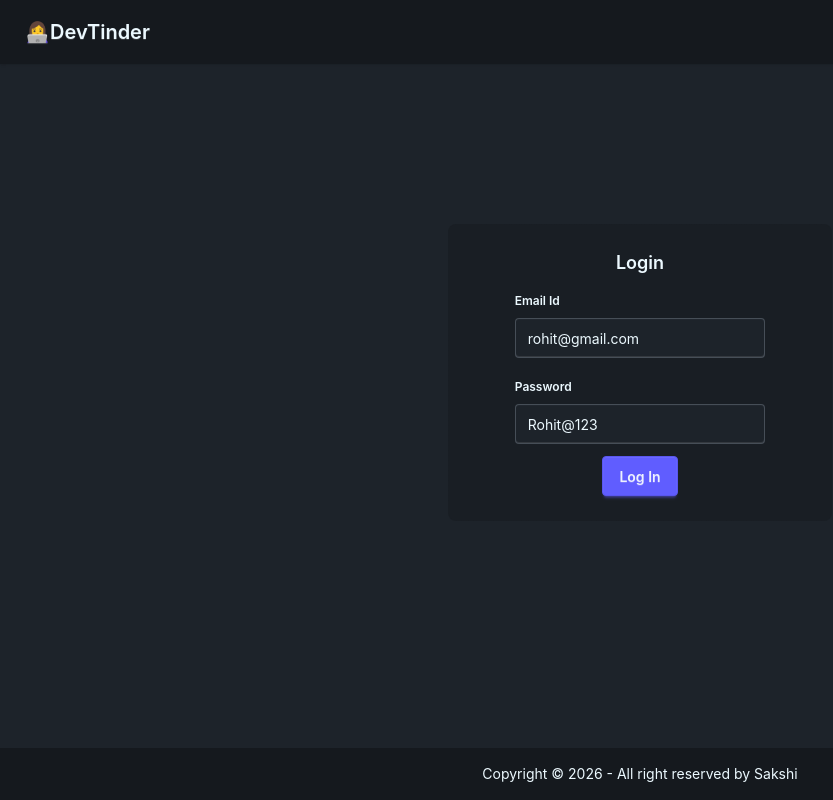
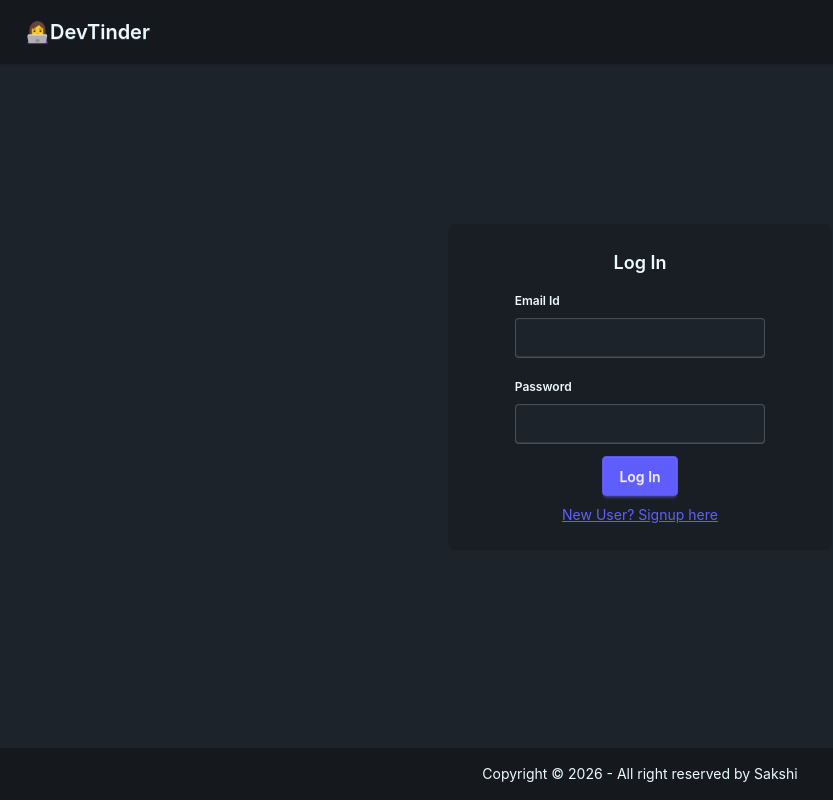
Before and after one commit to Sakshi1127/devTinderFrontend, a React (Vite) app: page /login in a window 1280 px wide. Shown: the whole page, without its empty margins (0-833 px from the left). Built offline with nearby package versions, Linux system fonts and the light colour scheme; no server answers.

Commit message:
Complete th ui side.

```diff
--- a/src/components/Body.jsx
+++ b/src/components/Body.jsx
@@ -18,7 +18,7 @@ const Body = () => {
     if(user) return; // If user data is already present in the store, no need to fetch again
     try{
        const res = await axios.get(BASE_URL + "/profile/view",{withCredentials:true})
-       dispatch(addUser(res.data));
+      dispatch(addUser(res.data?.data ?? res.data));
     }catch(error){
       if(error.response && error.response.status === 401){
         // If the error is due to unauthorized access, navigate to login page
--- a/src/components/Feed.jsx
+++ b/src/components/Feed.jsx
@@ -21,6 +21,13 @@ const Feed = () => {
     fetchFeed();
   },[])
 
+  if(!feed) return;
+
+  if(feed.length<=0){
+ return (
+      <div className="text-center text-2xl mt-10">No New User Found</div>
+    );  }
+
   return feed &&(
     <div className='flex justify-center my-10'>
       <UserCard feed={feed[0]}/>
--- a/src/components/Login.jsx
+++ b/src/components/Login.jsx
@@ -6,8 +6,11 @@ import { useNavigate } from "react-router-dom";
 import { BASE_URL } from "../utils/constants";
 
 const Login = () => {
-    const[emailId,setEmailId]=useState("rohit@gmail.com");
-    const[password,setPassword]=useState("Rohit@123");
+    const[firstName,setFirstName]=useState("")
+    const [lastName,setLastName]= useState("")
+    const[emailId,setEmailId]=useState("");
+    const[password,setPassword]=useState("");
+    const [isloginForm,setIsLoginForm]= useState(true)
     const[error, setError]=useState("")
     const dispatch = useDispatch();
     const navigate = useNavigate();
@@ -18,9 +21,25 @@ const Login = () => {
             emailId,
             password
          },{withCredentials:true});
-         dispatch(addUser(res.data));
+         dispatch(addUser(res.data?.data ?? res.data));
          navigate("/")
 
+       }catch(err){
+        setError(err?.response?.data || "Something went wrong");
+        console.log("Error while logging in",err);
+       }
+    }
+
+     const handleSignup = async ()=>{
+       try{
+         const res= await axios.post(BASE_URL + "/signup",{
+            firstName,
+            lastName,
+            emailId,
+            password
+         },{withCredentials:true});
+         dispatch(addUser(res.data?.data ?? res.data));
+         navigate("/profile")
        }catch(err){
         setError(err?.response?.data || "Something went wrong");
         console.log("Error while logging in",err);
@@ -32,7 +51,22 @@ const Login = () => {
       <div className="flex items-center justify-center my-40">
         <div className="card card-dash bg-base-200 w-96 ">
           <div className="card-body flex items-center justify-center">
-            <h2 className="card-title ">Login</h2>
+
+            <h2 className="card-title "> {isloginForm ? "Log In" : "Sign Up"}</h2>
+
+             {!isloginForm &&(
+              <>
+             <fieldset className="fieldset w-3/4">
+              <legend className="fieldset-legend">First Name</legend>
+              <input type="text" className="input" value={firstName} onChange={(e)=>setFirstName(e.target.value)}/>
+            </fieldset>
+
+             <fieldset className="fieldset w-3/4">
+              <legend className="fieldset-legend">Last Name</legend>
+              <input type="text" className="input" value={lastName} onChange={(e)=>setLastName(e.target.value)}/>
+            </fieldset>
+            </>)
+            }
 
             <fieldset className="fieldset w-3/4">
               <legend className="fieldset-legend">Email Id</legend>
@@ -45,8 +79,12 @@ const Login = () => {
             </fieldset>
             {error && <p className="text-red-500">{error}</p>}
             <div className="card-actions justify-end">
-              <button className="btn btn-primary" onClick={handleLogin}>Log In</button>
+              <button className="btn btn-primary" onClick={isloginForm? handleLogin : handleSignup}>{isloginForm ? "Log In" : "Sign Up"}</button>
             </div>
+
+              <p className="mx-2 text-primary underline cursor-pointer" onClick={() => setIsLoginForm((value) => !value)}>{isloginForm ? " New User? Signup here" : " Existing User? Login here"}
+              </p>
+
           </div>
         </div>
       </div>
--- a/src/components/UserCard.jsx
+++ b/src/components/UserCard.jsx
@@ -1,5 +1,22 @@
+import axios from "axios";
+import { BASE_URL } from "../utils/constants";
+import { useDispatch } from "react-redux";
+import {removeUserFromFeed } from '../utils/feedSlice'
+
 const UserCard = ({ feed }) => {
-  const { firstName, lastName, about, age, gender, photoUrl } = feed;
+  const {_id,firstName, lastName, about, age, gender, photoUrl } = feed;
+  const dispatch= useDispatch()
+
+  const handleRequest =async(status, userId)=>{
+    try{
+      const res = await axios.post(BASE_URL + "/request/send/" + status + "/" + userId,{},{
+        withCredentials:true
+      })
+      dispatch(removeUserFromFeed(userId))
+    }catch(err){
+      console.log(err)
+    }
+  }
 
   return (
     <div className="card bg-base-300 w-96 shadow-sm">
@@ -15,8 +32,8 @@ const UserCard = ({ feed }) => {
         )}
         <p>{about}</p>
         <div className="card-actions justify-center mt-4">
-          <button className="btn btn-primary">Ignored</button>
-          <button className="btn btn-secondary">Interested</button>
+          <button className="btn btn-primary" onClick={()=>handleRequest("ignored",_id)}>Ignored</button>
+          <button className="btn btn-secondary" onClick={()=>handleRequest("interested",_id)}>Interested</button>
         </div>
       </div>
     </div>
--- a/src/utils/feedSlice.js
+++ b/src/utils/feedSlice.js
@@ -7,11 +7,12 @@ const feedSlice = createSlice({
         addFeed:(state,action)=>{
             return action.payload
         },
-        removeFeed:(state,action)=>{
-            return null
+        removeUserFromFeed:(state,action)=>{
+            const newUser = state.filter( (user)=> user._id !== action.payload)
+            return newUser
         }
     }
 })
 
-export const {addFeed, removeFeed} = feedSlice.actions;
+export const {addFeed, removeUserFromFeed} = feedSlice.actions;
 export default feedSlice.reducer;
```
